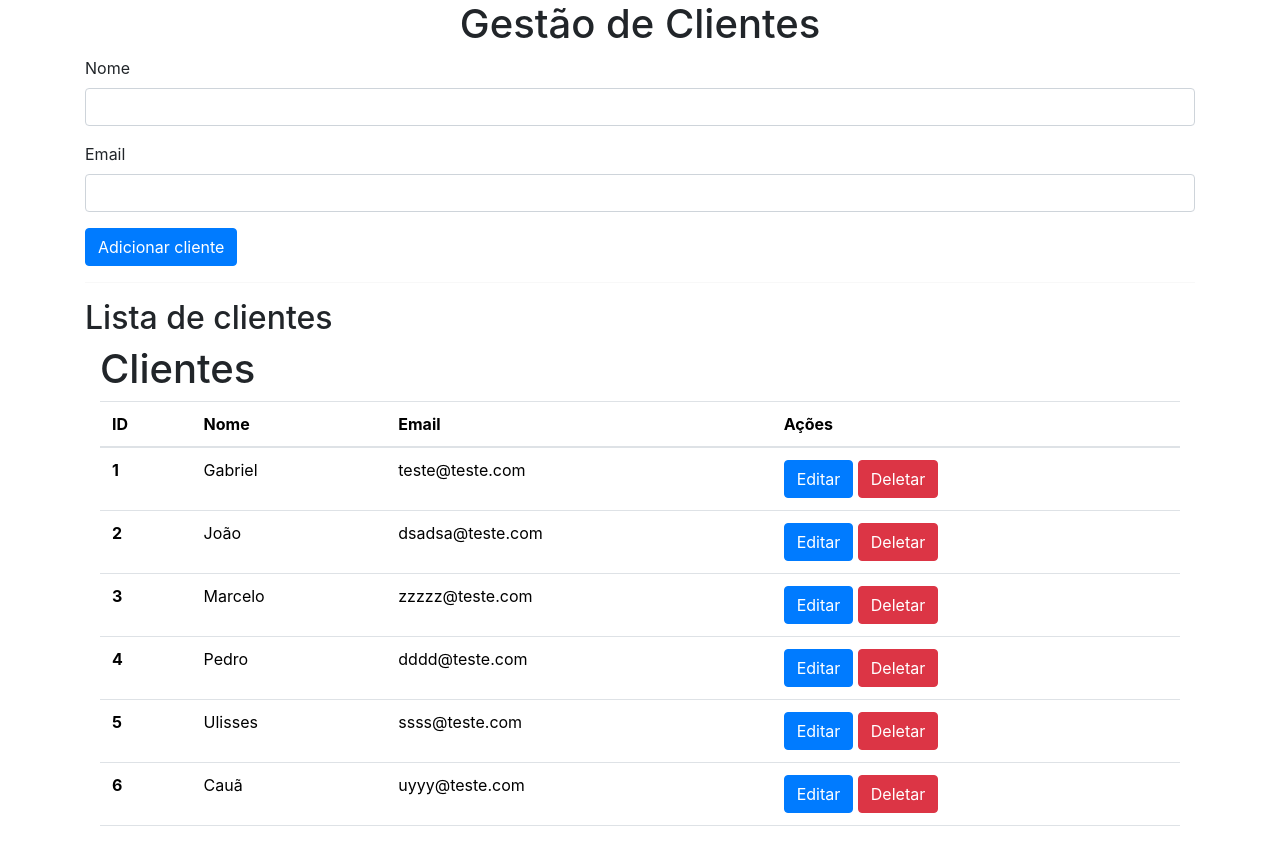
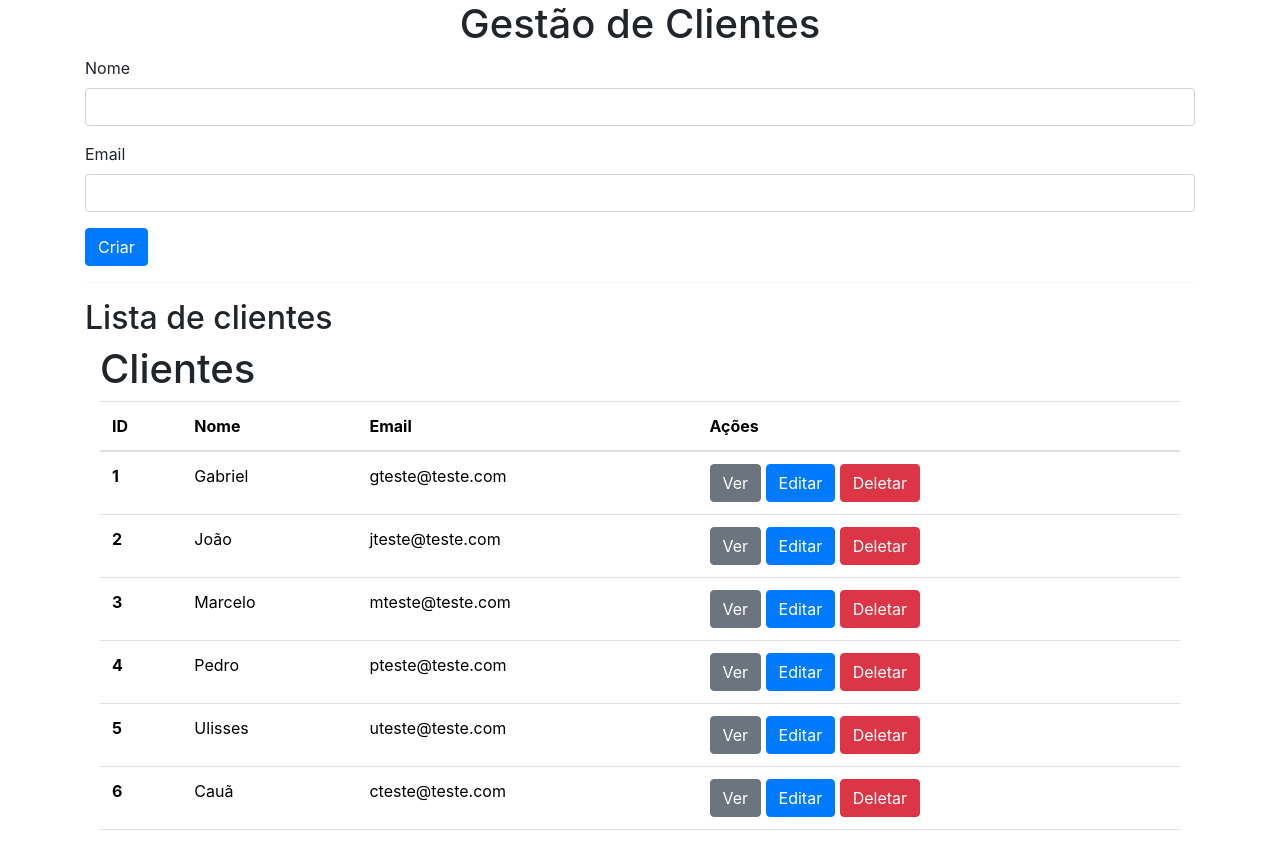
Before and after one commit to MarceloNobrega29/crud-flask, a Flask app: page / in a window 1280 px wide. Run offline with Flask 3, Linux system fonts and the light colour scheme; some libraries are stand-ins or nearby versions.

Commit message:
update 9.0

```diff
--- a/database/cliente.py
+++ b/database/cliente.py
@@ -1,8 +1,8 @@
 CLIENTES = [
-    {"id":1, "nome": "Gabriel", "email": "teste@teste.com"},
-    {"id":2, "nome": "João", "email": "dsadsa@teste.com"},
-    {"id":3, "nome": "Marcelo", "email": "zzzzz@teste.com"},
-    {"id":4, "nome": "Pedro", "email": "dddd@teste.com"},
-    {"id":5, "nome": "Ulisses", "email": "ssss@teste.com"},
-    {"id":6, "nome": "Cauã", "email": "uyyy@teste.com"},
+    {"id":1, "nome": "Gabriel", "email": "gteste@teste.com"},
+    {"id":2, "nome": "João", "email": "jteste@teste.com"},
+    {"id":3, "nome": "Marcelo", "email": "mteste@teste.com"},
+    {"id":4, "nome": "Pedro", "email": "pteste@teste.com"},
+    {"id":5, "nome": "Ulisses", "email": "uteste@teste.com"},
+    {"id":6, "nome": "Cauã", "email": "cteste@teste.com"},
 ]
--- a/routes/cliente.py
+++ b/routes/cliente.py
@@ -27,29 +27,50 @@ def inserir_cliente():
 
 
 @cliente_route.route('/new')
-def form_clientes():
+def form_cliente():
     """ formulario para cadastrar um cliente """
     return render_template('form_cliente.html')
 
+
 @cliente_route.route('/<int:cliente_id>')
-def detalhe_clientes(cliente_id):
-    """ exibir detalhe do cliente """
-    return render_template('detalhe_clientes.html')
+def detalhe_cliente(cliente_id):
+    """ exibir detalhes do cliente """
+
+    cliente = list(filter(lambda c: c['id'] == cliente_id, CLIENTES))[0]
+    return render_template('detalhe_clientes.html', cliente=cliente)
+
 
 @cliente_route.route('/<int:cliente_id>/edit')
-def form_edit_clientes(cliente_id):
+def form_edit_cliente(cliente_id):
     """ formulario para editar um cliente """
-    return render_template('form_edit_clientes.html')
+    cliente = None
+    for c in CLIENTES:
+        if c['id'] == cliente_id:
+            cliente = c
+
+    return render_template('form_cliente.html', cliente=cliente)
 
 @cliente_route.route('/<int:cliente_id>/update', methods=['PUT'])
-def update_clientes(cliente_id):
-    """ atualizar informações do cliente """
-    pass
+def atualizar_cliente(cliente_id):
+    """ atualizar informacoes do cliente """
+    cliente_editado = None
+    # obter dados do formulario de edicao
+    data = request.json
 
-@cliente_route.route('/<int:cliente_id>/delete',methods=['DELETE'])
-def deletar_clientes(cliente_id):
-    """ deletar informacoes cliente """
-    global  CLIENTES
-    CLIENTES = [ c for c in CLIENTES if c ['id'] != cliente_id ]
+    # obter usuario pelo id
+    for c in CLIENTES:
+        if c['id'] == cliente_id:
+            c['nome'] = data['nome']
+            c['email'] = data['email']
 
+            cliente_editado = c
+
+    # editar usuario
+    return render_template('item_cliente.html', cliente=cliente_editado)
+
+
+@cliente_route.route('/<int:cliente_id>/delete', methods=['DELETE'])
+def deletar_cliente(cliente_id):
+    global CLIENTES
+    CLIENTES = [ c for c in CLIENTES if c['id'] != cliente_id ]
     return {'deleted': 'ok'}
--- a/templates/detalhe_clientes.html
+++ b/templates/detalhe_clientes.html
@@ -0,0 +1,5 @@
+<ul>
+    <li>ID: {{cliente.id}}</li>
+    <li>NOME: {{cliente.nome}}</li>
+    <li>E-MAIL: {{cliente.email}}</li>
+</ul>
--- a/templates/form_cliente.html
+++ b/templates/form_cliente.html
@@ -1,17 +1,32 @@
 <form class="c-form"
+        {% if cliente %}
+            action="{{ url_for('cliente.atualizar_cliente', cliente_id=cliente.id) }}"
+        {% else %}
             action="{{ url_for('cliente.inserir_cliente') }}"
-method="POST"
-c-append=".lista-clientes">
+        {% endif %}
+
+        method="{% if cliente %}PUT{% else %}POST{% endif %}"
+
+        {% if cliente %}
+            c-swap="#cliente-{{cliente.id}}"
+        {% else %}
+            c-append="#lista-clientes"
+        {% endif %}
+
+        c-reload-container="true">
 
     <div class="mb-3">
       <label class="form-label">Nome</label>
-    <input type="text" class="form-control" name="nome">
+      <input type="text" class="form-control" name="nome" {% if cliente%}value="{{cliente.nome}}"{% endif %}>
     </div>
 
     <div class="mb-3">
-    <label class="form-label">Email</label>
-    <input type="email" class="form-control" name="email">
+        <label id="label-target" class="form-label">Email</label>
+        <input type="text" class="form-control" name="email" {% if cliente%}value="{{cliente.email}}"{% endif %}>
     </div>
 
-  <button type="submit" class="btn btn-primary">Adicionar cliente</button>
+
+    <button type="submit" class="btn btn-primary">
+        {% if cliente %}Salvar{% else %}Criar{% endif %}
+    </button>
 </form>
--- a/templates/index.html
+++ b/templates/index.html
@@ -1,36 +1,48 @@
-
+<!doctype html>
+<html lang="pt-BR">
   <head>
     <meta charset="utf-8">
     <meta name="viewport" content="width=device-width, initial-scale=1">
     <title>CRUD FLASK</title>
-  <link href="https://cdn.jsdelivr.net/npm/bootstrap@5.3.3/dist/css/bootstrap.min.css" rel="stylesheet"
-    integrity="sha384-QWTKZyjpPEjISv5WaRU9OFeRpok6YctnYmDr5pNlyT2bRjXh0JMhjY6hW+ALEwIH" crossorigin="anonymous">
-  <link rel="stylesheet" href="{{ url_for('static', filename='css/styles.css') }}">
+    <link href="https://cdn.jsdelivr.net/npm/bootstrap@5.3.2/dist/css/bootstrap.min.css" rel="stylesheet" integrity="sha384-T3c6CoIi6uLrA9TneNEoa7RxnatzjcDSCmG1MXxSR1GAsXEV/Dwwykc2MPK8M2HN" crossorigin="anonymous">
+    <link rel="stylesheet" href="{{ url_for('static', filename='css/app.css')  }}">
   </head>
+  <body>
 
-<body>
     <div class="container">
-
-
       <h1 class="text-center">Gestão de Clientes</h1>
 
-    <!-- Formulario add clientes -->
-    <div c-container="{{ url_for('cliente.form_clientes') }}"></div>
+      <!-- Formulário add cliente -->
+      <div id="form-cliente"
+          c-container="{{ url_for('cliente.form_cliente') }}"></div>
 
       <hr>
 
-
+      <!-- Lista de clientes -->
       <h2>Lista de clientes</h2>
-    <!-- Lista de clientes -->
       <div c-container="{{ url_for('cliente.lista_clientes') }}"></div>
     </div>
 
+    <div class="modal fade" id="exampleModal" tabindex="-1" aria-labelledby="exampleModalLabel" aria-hidden="true">
+      <div class="modal-dialog">
+        <div class="modal-content">
+          <div class="modal-header">
+            <h1 class="modal-title fs-5" id="exampleModalLabel">Modal title</h1>
+            <button type="button" class="btn-close" data-bs-dismiss="modal" aria-label="Close"></button>
+          </div>
+          <div class="modal-body" id="exibir-cliente"></div>
+          <div class="modal-footer">
+            <button type="button" class="btn btn-secondary" data-bs-dismiss="modal">Close</button>
+            <button type="button" class="btn btn-primary">Save changes</button>
+          </div>
+        </div>
+      </div>
+    </div>
 
-  <script src="https://cdn.jsdelivr.net/npm/bootstrap@5.3.3/dist/js/bootstrap.bundle.min.js"
-    integrity="sha384-YvpcrYf0tY3lHB60NNkmXc5s9fDVZLESaAA55NDzOxhy9GkcIdslK1eN7N6jIeHz"
-    crossorigin="anonymous"></script>
-  <script src="{{ url_for('static', filename='js/cru.js') }}"></script>
+
+
+    <script src="https://cdn.jsdelivr.net/npm/bootstrap@5.3.2/dist/js/bootstrap.bundle.min.js" integrity="sha384-C6RzsynM9kWDrMNeT87bh95OGNyZPhcTNXj1NW7RuBCsyN/o0jlpcV8Qyq46cDfL" crossorigin="anonymous"></script>
+    <script src="{{ url_for('static', filename='js/cru.js')  }}"></script>
 
   </body>
-
 </html>
--- a/templates/item_cliente.html
+++ b/templates/item_cliente.html
@@ -1,11 +1,25 @@
-<tr>
+<tr id="cliente-{{cliente.id}}">
     <th scope="row">{{ cliente.id }}</th>
     <td>{{ cliente.nome }}</td>
     <td>{{ cliente.email }}</td>
     <td>
-        <button class="btn btn-primary">Editar</button>
-        <button class="btn btn-danger" c-delete="{{ url_for('cliente.deletar_clientes', cliente_id=cliente.id) }}">
-            Deletar
+        <button class="btn btn-secondary"
+            c-get="{{ url_for('cliente.detalhe_cliente', cliente_id=cliente.id) }}"
+            c-target="#exibir-cliente"
+            data-bs-toggle="modal" data-bs-target="#exampleModal">
+                Ver
+        </button>
+
+        <button class="btn btn-primary"
+            c-get="{{ url_for('cliente.form_edit_cliente', cliente_id=cliente.id) }}"
+            c-target="#form-cliente">
+                Editar
+        </button>
+
+        <button class="btn btn-danger"
+            c-delete="{{ url_for('cliente.deletar_cliente', cliente_id=cliente.id) }}"
+            c-remove-closest="tr">
+                Deletar
         </button>
     </td>
 </tr>
```
Lines whose indentation alone changed are shown as unchanged.
